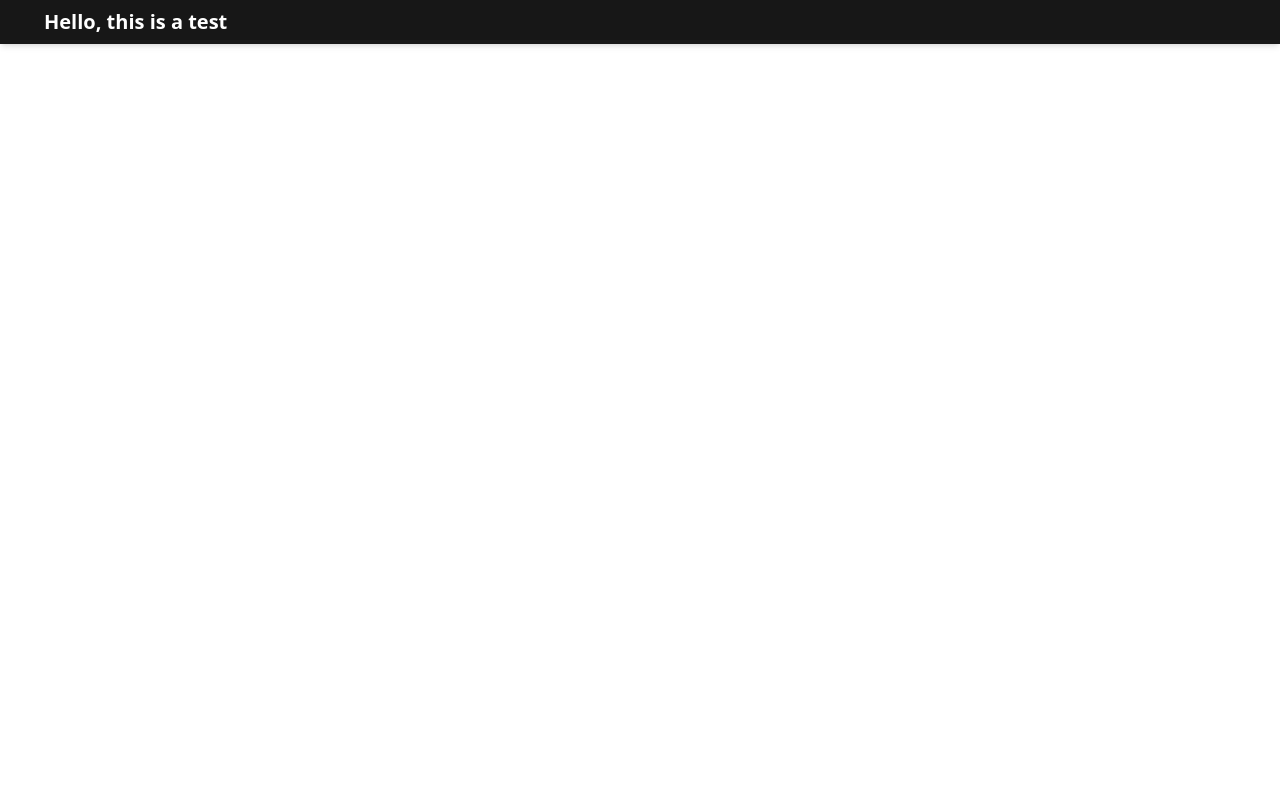
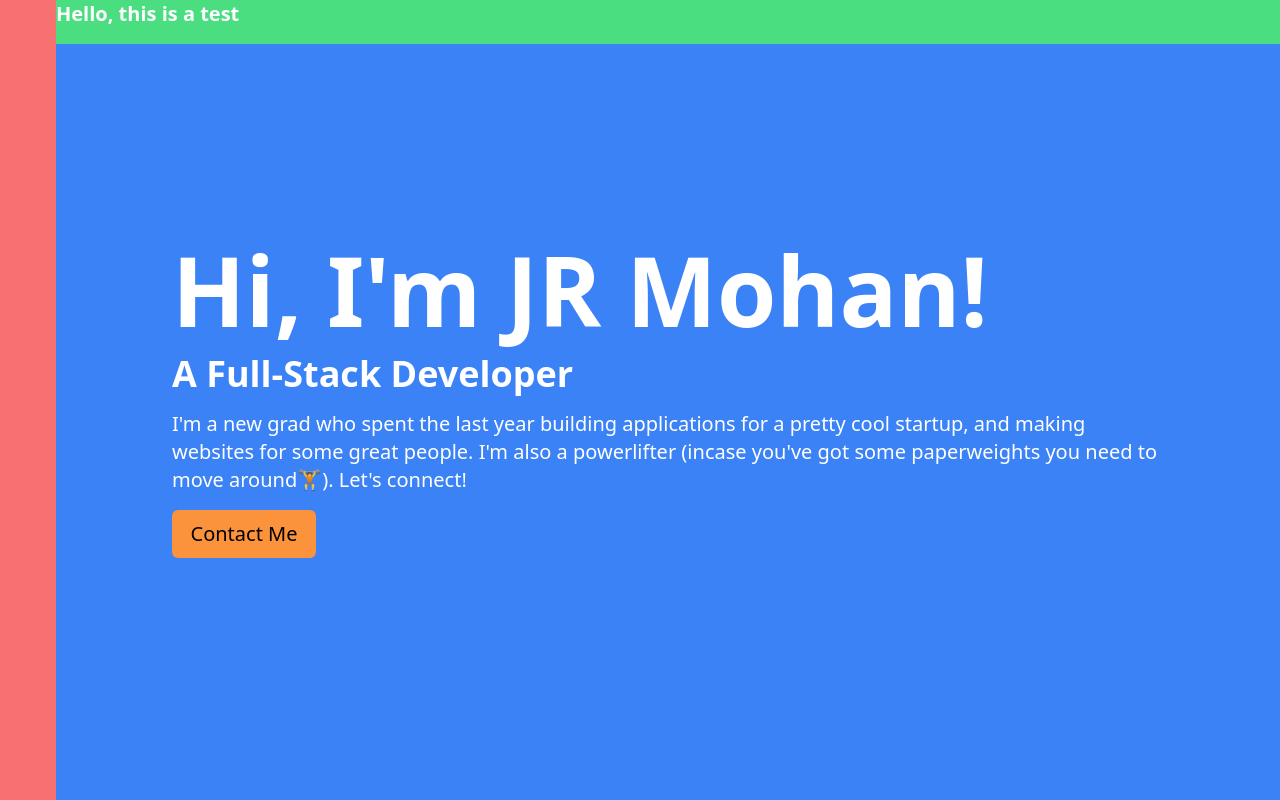
Before and after one commit to jmar753/dark-portfolio, a React (Create React App) app: page / in a window 1280 px wide. Built offline with nearby package versions, Linux system fonts and the light colour scheme.

Commit message:
intro fixed

```diff
--- a/src/App.js
+++ b/src/App.js
@@ -1,10 +1,25 @@
+import About from './components/About';
+import Contact from './components/Contact';
 import Header from './components/Header';
+import Introduction from './components/Introduction';
+import Projects from './components/Projects';
+import SideNav from './components/SideNav';
+import Timeline from './components/Timeline';
 
 function App() {
   return (
-    <div className="bg-neutral-900">
+    <div class="flex flex-col h-screen">
       <Header/>
-
+      <div class="flex flex-row h-screen">
+        <SideNav/>
+        <main class="bg-blue-500 w-[calc(100vw-3.5rem)] overflow-y-auto">
+          <Introduction/>
+          <About/>
+          <Projects/>
+          <Timeline/>
+          <Contact/>
+        </main>
+      </div>
     </div>
   );
 }
--- /dev/null
+++ b/src/components/About.js
@@ -0,0 +1,9 @@
+import { useState, useRef, useEffect} from "react";
+
+export default function About(){
+    return(
+        <div className="min-h-screen w-full flex items-center justify-center text-white">
+            Hello, this is a test
+        </div>
+    )
+}
--- /dev/null
+++ b/src/components/Contact.js
@@ -0,0 +1,9 @@
+import { useState, useRef, useEffect} from "react";
+
+export default function Contact(){
+    return(
+        <div className="min-h-screen w-full flex items-center justify-center text-white">
+            Hello, this is a test
+        </div>
+    )
+}
--- a/src/components/Header.js
+++ b/src/components/Header.js
@@ -1,36 +1,8 @@
 import { useState, useRef, useEffect} from "react";
 
 export default function Header(){
-    const [check, setCheck] = useState(false)
-    const newRef = useRef(null)
-    useEffect(() => {
-        document.addEventListener("mousedown", handleOutsideClick)
-        return () => {
-          document.removeEventListener("mousedown", handleOutsideClick)
-        };
-    });
-
-    const handleOutsideClick = (e) => {
-        if (newRef.current && !newRef.current.contains(e.target)) {
-            setCheck(false)
-        }
-    };
-
-    const navOptions = [
-        {value:"Home", route:"#Home"},
-        {value:"Timeline", route:"#Timeline"},
-        {value:"Portfolio", route:"#Portfolio"},
-    ]
-
-    const navOptionsMobile = [
-        {value:"Home", route:"#Home"},
-        {value:"About", route:"#About"},
-        {value:"Timeline", route:"#Timeline"},
-        {value:"Portfolio", route:"#Portfolio"},
-    ]
-
     return(
-        <div className="bg-neutral-900 text-white w-full flex justify-between font-semibold h-11 fixed top-0 z-40 text-xl py-2 px-2 md:px-11 md:shadow-md">
+        <div className="bg-green-400 text-white w-full flex justify-between font-semibold h-11 fixed top-0 left-14 z-40 text-xl ">
             Hello, this is a test
         </div>
     )
--- /dev/null
+++ b/src/components/Introduction.js
@@ -0,0 +1,16 @@
+import { useState, useRef, useEffect} from "react";
+
+export default function Introduction(){
+    return(
+        <div className="min-h-screen w-full flex items-center justify-center text-white">
+            <div className="max-w-6xl">
+                <div className="p-20 flex flex-col space-y-4">
+                    <h1 className="font-bold text-8xl">Hi, I'm JR Mohan!</h1>
+                    <h1 className="font-semibold text-4xl ">A Full-Stack Developer</h1>
+                    <h1 className="text-xl ">I'm a new grad who spent the last year building applications for a pretty cool startup, and making websites for some great people. I'm also a powerlifter (incase you've got some paperweights you need to move around🏋️). Let's connect!</h1>
+                    <button className="w-36 h-12 text-xl rounded-md bg-orange-400 text-black">Contact Me</button>
+                </div>
+            </div>
+        </div>
+    )
+}
--- /dev/null
+++ b/src/components/Projects.js
@@ -0,0 +1,9 @@
+import { useState, useRef, useEffect} from "react";
+
+export default function Projects(){
+    return(
+        <div className="min-h-screen w-full flex items-center justify-center text-white">
+            Hello, this is a test
+        </div>
+    )
+}
--- /dev/null
+++ b/src/components/SideNav.js
@@ -0,0 +1,9 @@
+import { useState, useRef, useEffect} from "react";
+
+export default function SideNav(){
+    return(
+        <div class="h-screen bg-red-400 sticky top-0 w-14 z-50">
+
+        </div>
+    )
+}
--- /dev/null
+++ b/src/components/Timeline.js
@@ -0,0 +1,9 @@
+import { useState, useRef, useEffect} from "react";
+
+export default function Timeline(){
+    return(
+        <div className="min-h-screen w-full flex items-center justify-center text-white">
+            Hello, this is a test
+        </div>
+    )
+}
```
